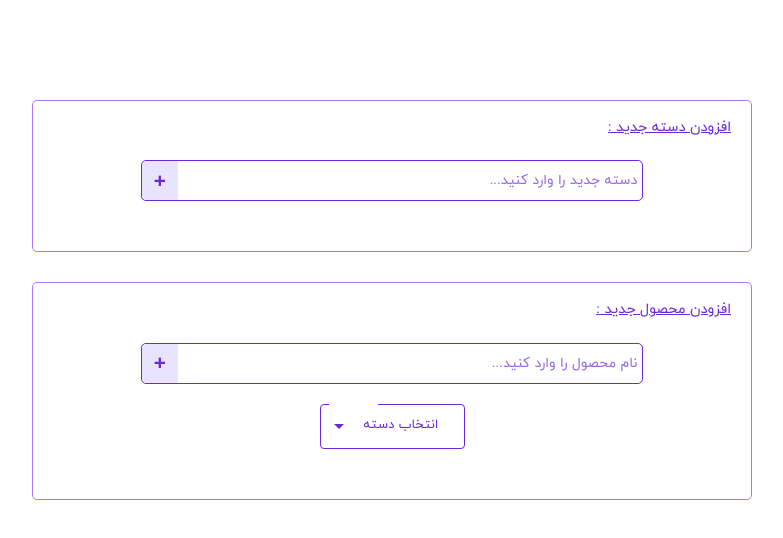
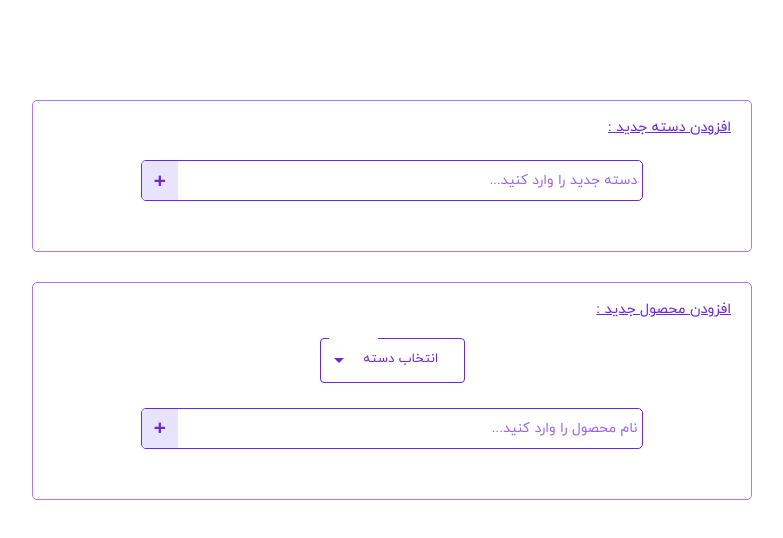
Before and after one commit to RahmanTabeshan/Manage-Categories, a React (Create React App) app: page / in a window 1280 px wide. Shown: the top 538 px of the page, without its empty margins (248-1031 px from the left). Built offline with nearby package versions, Linux system fonts and the light colour scheme.

Commit message:
add inter key

```diff
--- a/src/App.js
+++ b/src/App.js
@@ -27,10 +27,10 @@ const App = () => {
     const inputChangeHandler = (e)=>{
         setForm({...form , input:e.target.value}) ;
     }
+
     const selectChangeHandler = (e)=>{
         setForm({...form, select:e.target.value})
     }
-
 
     const Error= (er , message) =>{
 
@@ -66,11 +66,11 @@ const App = () => {
 
     }
 
-    const catHandler = (errorRef , successRef )=>{
+    const catHandler = (event , errorRef , successRef )=>{
 
         const catSuccess = successRef.current ;
         const error = errorRef.current ;
-
+        event.preventDefault() ;
         if(catVal){
             const index = categories.findIndex( item => item.name === catVal );
 
@@ -98,10 +98,11 @@ const App = () => {
         }
     }
 
-    const productHandler = (errorRef , successRef)=>{
+    const productHandler = (event , errorRef , successRef)=>{
 
         const error = errorRef.current ;
         const productSuccess = successRef.current ;
+        event.preventDefault()
 
         if(form.input && form.select && form.select !== "0"){
 
--- a/src/Components/AddCategory/AddCategory.js
+++ b/src/Components/AddCategory/AddCategory.js
@@ -6,8 +6,8 @@ const AddCategory = ({catValue , onClick , onChange }) => {
 
     return (
         <section className="new-category-section">
+            <h1 className="add-title">افزودن دسته جدید : </h1>
             <Input
-                title="افزودن دسته جدید : "
                 placeholder="دسته جدید را وارد کنید..."
                 value={catValue}
                 onClick={onClick}
--- a/src/Components/AddProducts/AddProduct.js
+++ b/src/Components/AddProducts/AddProduct.js
@@ -6,18 +6,11 @@ import MenuItem from '@mui/material/MenuItem';
 import FormControl from '@mui/material/FormControl';
 import Select from '@mui/material/Select';
 
-const AddProduct = ({form , categories , onClick , onChangeInput , onChangeSelect }) => {
+const AddProduct = ({form , categories , onClick , onChangeInput , onChangeSelect , onKey }) => {
 
     return (
         <section className="add-product-section">
-            <Input
-                title="افزودن محصول جدید : "
-                placeholder="نام محصول را وارد کنید..."
-                onClick={onClick}
-                onChange={onChangeInput}
-                value={form.input}
-                el="product"
-            />
+            <h1 className="add-title">افزودن محصول جدید : </h1>
             <div className="category-data">
                 {/* <select className="category-select" value={form.select} onChange={(e)=>onChangeSelect(e)}>
                     {form.select ? null : <option value={0} > انتخاب دسته </option>}
@@ -27,7 +20,7 @@ const AddProduct = ({form , categories , onClick , onChangeInput , onChangeSelec
                         )
                     })}
                 </select> */}
-                 <FormControl className="form-select" >
+                <FormControl className="form-select" onKeyUp={(e)=>{onKey(e)}} >
                     <InputLabel id="select-label">دسته ها</InputLabel>
                     <Select
                         labelId="select-label"
@@ -43,6 +36,13 @@ const AddProduct = ({form , categories , onClick , onChangeInput , onChangeSelec
                     </Select>
                 </FormControl>
             </div>
+            <Input
+                placeholder="نام محصول را وارد کنید..."
+                onClick={onClick}
+                onChange={onChangeInput}
+                value={form.input}
+                el="product"
+            />
         </section>
     );
 }
--- a/src/Components/Input/Input.css
+++ b/src/Components/Input/Input.css
@@ -1,10 +1,4 @@
-.add-title {
-    color : #6d28d9 ;
-    align-self : start ;
-    text-decoration: underline ;
-    padding-right : 20px ;
-    font-size: .9rem;
-}
+
 .add-data {
     position: relative;
     display: flex;
@@ -13,28 +7,29 @@
     width: 70%;
     margin-top: 25px;
 }
-.add-data input {
+.add-data form {
+    width : 100% ;
+}
+.add-data .add {
     width: 100%;
     padding: 10px 5px 10px 0;
-    border: 1px solid #6d28d9;
+    border: none ;
     border-radius: 5px;
     color: #6d28d9;
     font-family: "IranYekan_En";
     font-size: 14px ;
 }
-.add-data input:focus {
+.add-data .add:focus {
     box-shadow: 0 0 10px #6d28d9 ;
 }
-.add-data input::placeholder{
+.add-data .add::placeholder{
     color: #6d28d9 ;
     opacity: .7 ;
 }
-.add-data button {
+.add-data .submit {
     position: absolute;
     left: 0;
-    margin-top: 1px;
-    margin-left: 1px;
-    height: 95%;
+    height: 100% ;
     padding: 0 12px;
     font-weight: bold;
     font-size: 1.3rem;
@@ -42,21 +37,24 @@
     background: #e8e3ff;
     border: none;
     outline: none;
-    border-radius: 5px 0 0 5px;
+    border-radius: 4px 0 0 4px;
     cursor: pointer ;
     transition: background .2s ;
 }
-.add-data button:hover {
+.add-data .submit:hover {
     background: #d1c6ff;
 }
 .add-input {
     position : relative ;
     width: 100% ;
+    border: 1px solid #6d28d9;
+    border-radius: 5px ;
 }
 span.error {
     position: relative ;
     display: none ;
     align-self: flex-start;
+    width: max-content ;
     border: 1px solid #390b1b;
     color: #5d101d;
     background: #ffd5da;
@@ -70,6 +68,7 @@ span.success {
     position: relative ;
     display: none ;
     align-self: flex-start;
+    width : max-content ;
     border: 1px solid #20a740;
     color: #277539;
     background: #daffe6;
--- a/src/Components/Input/Input.js
+++ b/src/Components/Input/Input.js
@@ -1,23 +1,25 @@
 import { useRef, useState } from "react";
 import "./Input.css" ;
 
-const Input = ({value , title , placeholder , onClick , onChange , el}) => {
+const Input = ({value , placeholder , onClick , onChange , el}) => {
 
     const error = useRef() ;
     const success = useRef() ;
 
     return (
         <>
-            <h1 className="add-title">{title}</h1>
             <div className="add-data">
+                <form onSubmit={(event)=>{onClick(event , error , success)}}>
                     <div className="add-input">
                         <input
                             type="text"
+                            className="add"
                             placeholder={placeholder}
                             value={value}
                             onChange={(e)=>onChange(e)}
                         />
-                    <button onClick={()=>onClick(error , success)}>+</button>
+                        {/* <button onClick={()=>onClick(error , success)}>+</button> */}
+                        <input className="submit" type="submit" value="+" />
                     </div>
                     <span className="error" ref={error}>
                         <span></span>
@@ -27,6 +29,7 @@ const Input = ({value , title , placeholder , onClick , onChange , el}) => {
                         <span></span>
                         <div className="prog"></div>
                     </span>
+                </form>
             </div>
         </>
     );
--- a/src/index.css
+++ b/src/index.css
@@ -66,3 +66,10 @@ body {
     margin: 10px ;
     min-height : 80vh ;
 }
+.add-title {
+    color : #6d28d9 ;
+    align-self : start ;
+    text-decoration: underline ;
+    padding-right : 20px ;
+    font-size: .9rem;
+}
```
Lines whose indentation alone changed are shown as unchanged.
